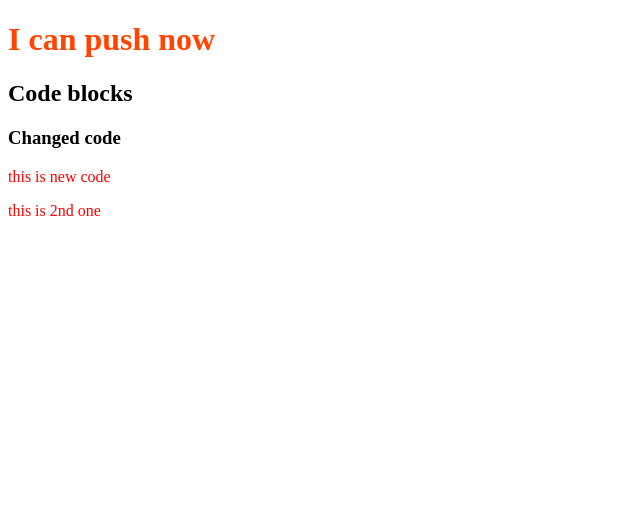
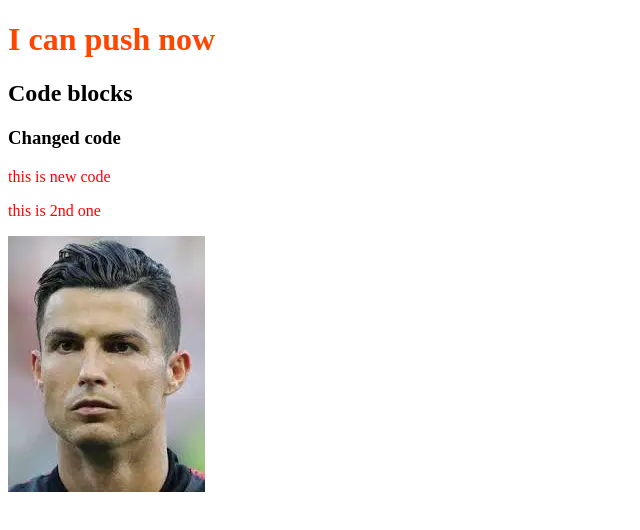
Before and after one commit to rahulsingha7/my-second-repo, a plain HTML site: page index.html in a window 1280 px wide. Shown: the whole page, without its empty margins (0-640 px from the left). Drawn offline with Linux system fonts and the light colour scheme.

Commit message:
image added

```diff
--- a/index.html
+++ b/index.html
@@ -13,5 +13,6 @@
     <h3>Changed code</h3>
     <p> this is new code</p>
     <p>this is 2nd one</p>
+    <img src="index.webp" alt="">
 </body>
 </html>
```
Also changed, not shown: index.webp (added).
